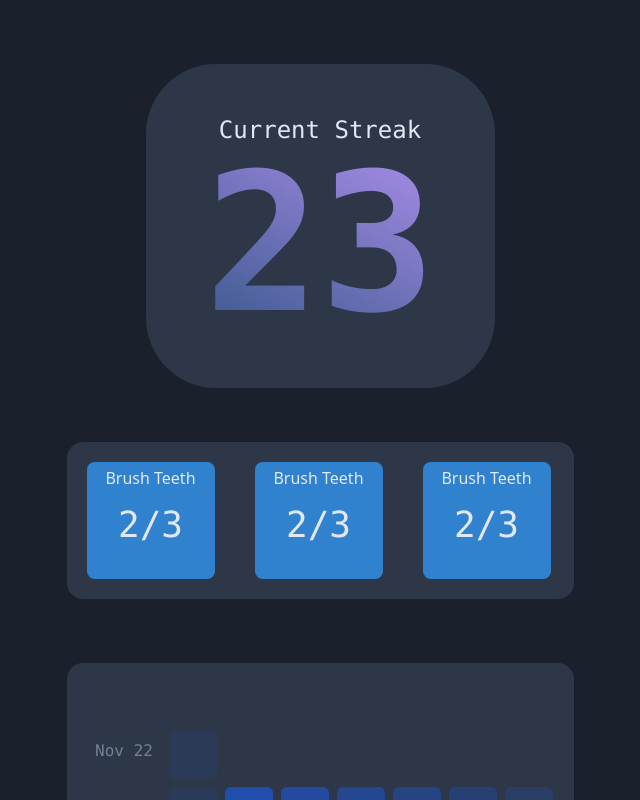
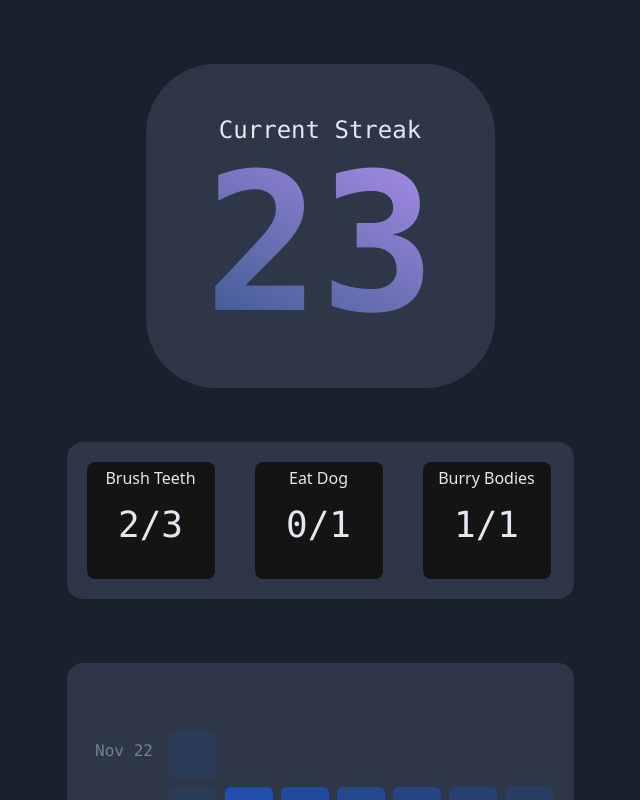
Before and after one commit to jklsnt/snt, a React (Create React App) app in the folder squares/: page / in a window 1280 px wide. Shown: the whole page, without its empty margins (320-960 px from the left). Built offline with nearby package versions, Linux system fonts and the light colour scheme.

Commit message:
Setting colors works

```diff
--- a/squares/src/components/TaskSquare.jsx
+++ b/squares/src/components/TaskSquare.jsx
@@ -1,7 +1,9 @@
 import React from 'react';
 
 export default function TaskSquare(props) {
-    return <div className="m-5 rounded-lg bg-blue-600 text-center text-gray-300" style={{minWidth: 8+"rem", minHeight: 7.3+"rem"}}>
+    return <div className="m-5 rounded-lg text-center text-gray-300" style={{minWidth: 8+"rem",
+											 minHeight: 7.3+"rem",
+											 backgroundColor: "rgba(" + props.colors[0] + ","+props.colors[1]+"," + props.colors[2] + ")"}}>
 	       <div className="mt-1">{props.textstuff}</div>
 	       <div className="font-mono mt-2 text-4xl">{props.textstuff2+'/'+props.textstuff3}</div>
 	   </div>
--- a/squares/src/components/TaskSquareDay.jsx
+++ b/squares/src/components/TaskSquareDay.jsx
@@ -4,8 +4,8 @@ import TaskSquare from './TaskSquare'
 export default function TaskSquareDay(props) {
     return <div className="flex w-5/6 py-0 px-0 m-auto bg-gray-800 rounded-2xl flex-wrap items-baseline" style={{marginTop: -20+"px", maxWidth: 507+'px'}}>
 
-	       <TaskSquare textstuff="Brush Teeth" textstuff2={2} textstuff3={3}></TaskSquare>
-	       <TaskSquare textstuff="Brush Teeth" textstuff2={2} textstuff3={3}></TaskSquare>
-	       <TaskSquare textstuff="Brush Teeth" textstuff2={2} textstuff3={3}></TaskSquare>
+	       <TaskSquare textstuff="Brush Teeth" textstuff2={2} textstuff3={3} colors={[20, 20, 20]}></TaskSquare>
+	       <TaskSquare textstuff="Eat Dog" textstuff2={0} textstuff3={1} colors={[20,20,20]}></TaskSquare>
+	       <TaskSquare textstuff="Burry Bodies" textstuff2={1} textstuff3={1} colors={[20, 20, 20]}></TaskSquare>
 	   </div>
 }
```
